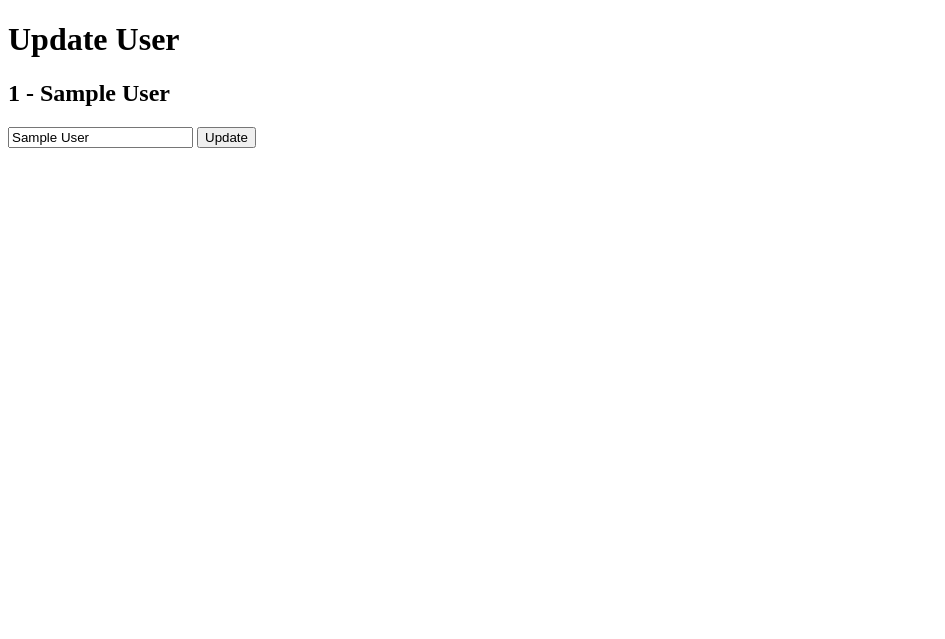
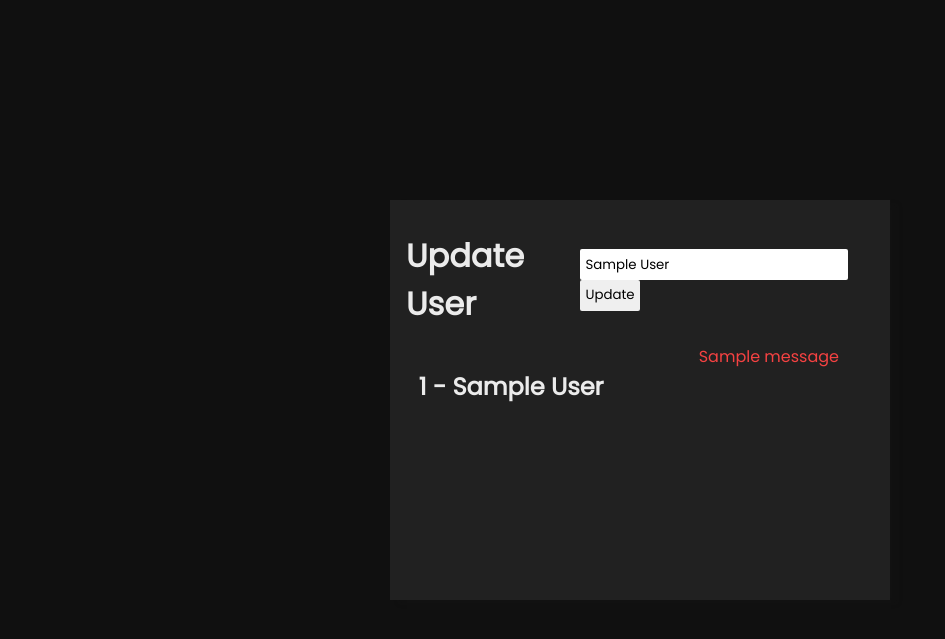
Before and after one commit to Veidz/django-crud-users, a Django app: page /users/update-details/1 in a window 1280 px wide. Shown: the top 639 px of the page, without its empty margins (0-945 px from the left). Run offline with Django 4.2, Linux system fonts and the light colour scheme; tables that the repository leaves empty hold one stand-in row (values such as "Sample post"); one stand-in notice (Sample message) is shown.

Commit message:
style: update page style

```diff
--- a/users/static/style.css
+++ b/users/static/style.css
@@ -27,7 +27,7 @@
   margin-right: 35px;
 }
 
-.create-form input {
+.form input {
   border: none;
   border-radius: 2px;
   padding: 0.4em;
@@ -35,7 +35,7 @@
   font-family: inherit;
 }
 
-.create-form button {
+.form button {
   border: none;
   border-radius: 2px;
   padding: 0.4em;
@@ -69,3 +69,7 @@
   text-align: right;
   color: #f54242;
 }
+
+.user-details {
+  margin-left: 0.8em;
+}
--- a/users/templates/index.html
+++ b/users/templates/index.html
@@ -14,7 +14,7 @@
     <div class="input-container">
       <h1>Users</h1>
 
-      <form class="create-form" action="{% url 'create' %}" method="POST">
+      <form class="form" action="{% url 'create' %}" method="POST">
         {% csrf_token %}
         <input type="text" name="name">
         <button type="submit">Create</button>
--- a/users/templates/update.html
+++ b/users/templates/update.html
@@ -6,17 +6,30 @@
   <meta name="viewport" content="width=device-width, initial-scale=1.0">
   <title>Django CRUD - Users</title>
   {% load static %}
+  <link rel="stylesheet" href="{% static 'index.css' %}">
   <link rel="stylesheet" href="{% static 'style.css' %}">
 </head>
 <body>
-  <h1>Update User</h1>
+  <div class="container">
+    <div class="input-container">
+      <h1>Update User</h1>
 
-  <h2>{{ user.id }} - {{ user.name }}</h2>
+      <form class="form" action="{% url 'update' user.id %}" method="POST">
+        {% csrf_token %}
+        <input type="text" name="name" value="{{ user.name }}">
+        <button type="submit">Update</button>
+      </form>
+    </div>
 
-  <form action="{% url 'update' user.id %}" method="POST">
-    {% csrf_token %}
-    <input type="text" name="name" value="{{ user.name }}">
-    <button type="submit">Update</button>
-  </form>
+    <div class="error-container">
+      {% for message in messages %}
+        <p>{{ message }}</p>
+      {% endfor %}
+    </div>
+
+    <div class="user-details">
+      <h2>{{ user.id }} - {{ user.name }}</h2>
+    </div>
+  </div>
 </body>
 </html>
```
